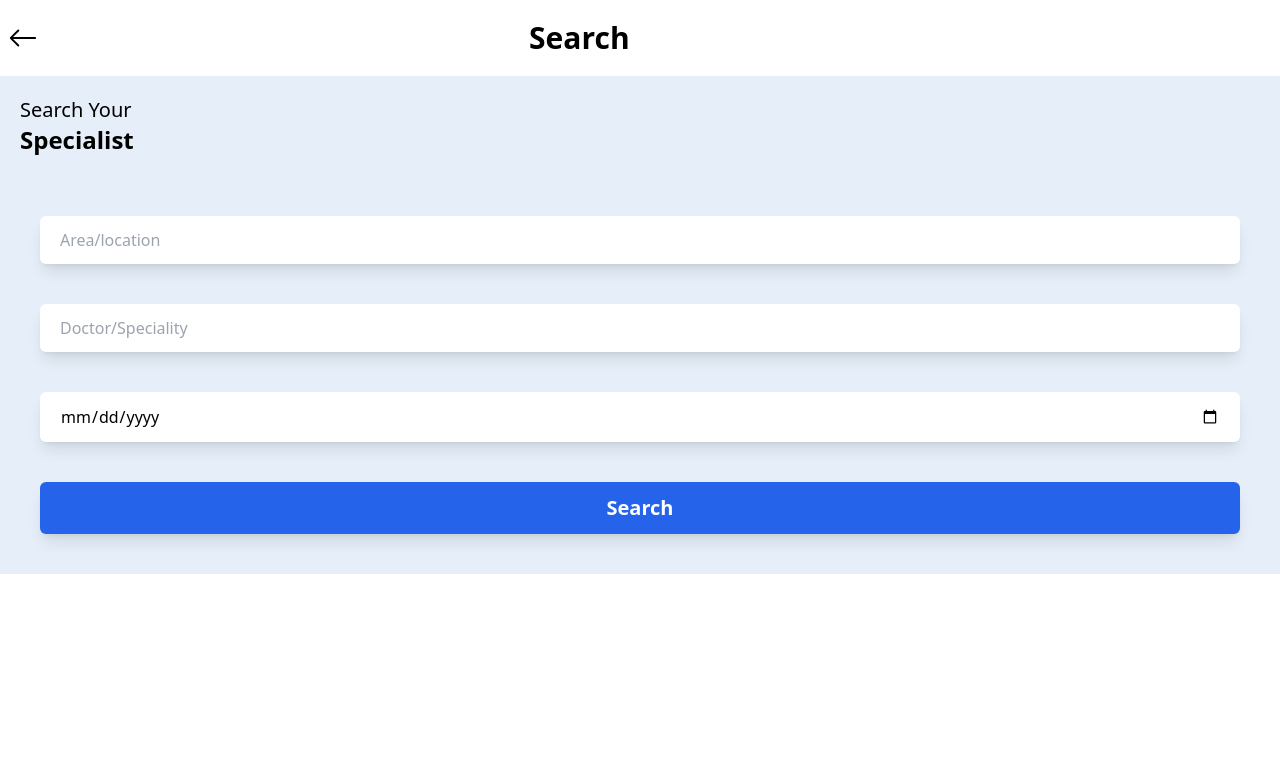
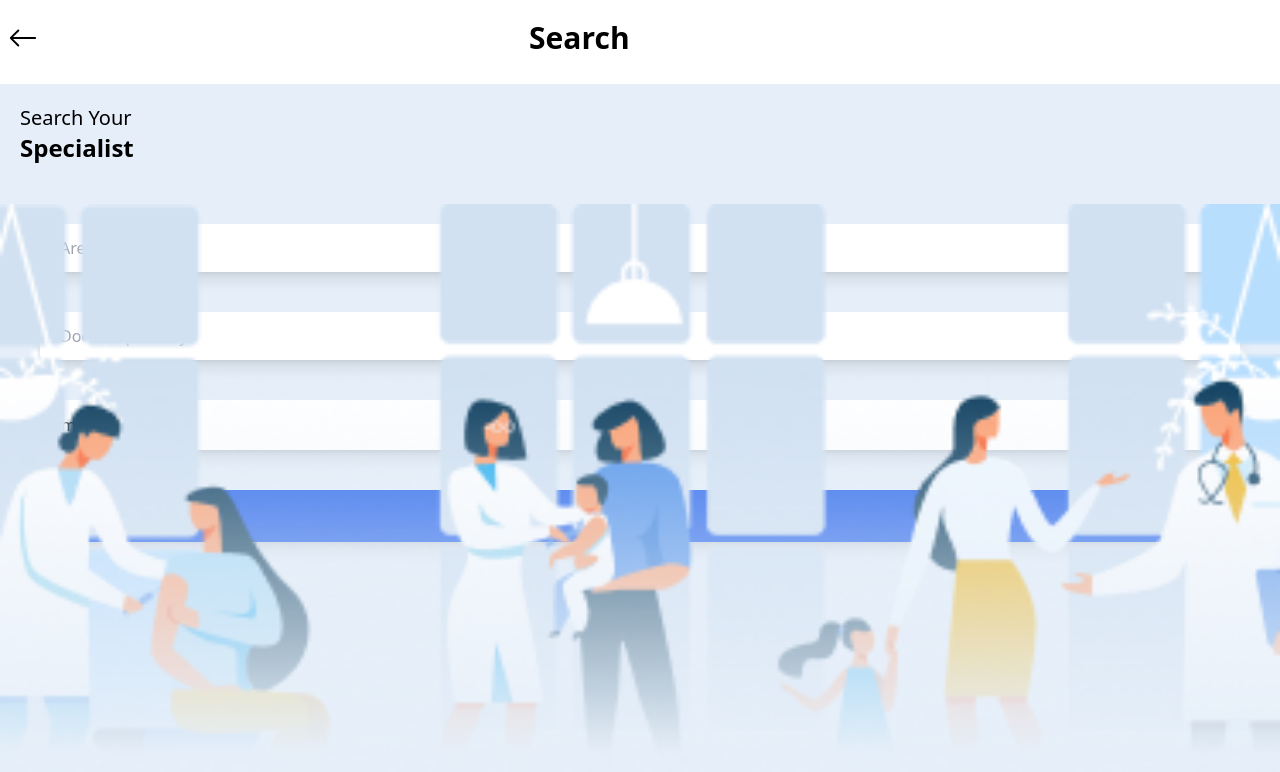
Before and after one commit to AyusDas/saarve-ui, a React (Create React App) app: page /search in a window 1280 px wide. Shown: the top 772 px of the page. Built offline with nearby package versions, Linux system fonts and the light colour scheme; the HTML template or start-up script is replaced by a standard one.

Commit message:
Update search.js

```diff
--- a/src/pages/search.js
+++ b/src/pages/search.js
@@ -13,7 +13,7 @@ const Search = () => {
                     Search
                 </div>
             </header>
-            <div className='flex flex-1 justify-between items-center bg-[#E6EFF9]'>
+            <div className='flex flex-1 justify-between items-center bg-[#E6EFF9] mt-2'>
                 <div className='px-5 py-5'>
                     <div className='text-xl'>Search Your</div>
                     <div className='text-2xl font-semibold'>Specialist</div>
@@ -35,6 +35,9 @@ const Search = () => {
                     </div>
                 </form>
             </div>
+            <div className='w-full h-72 bg-[#E6EFF9] flex flex-1 items-end'>
+                <img className='w-full' src={require('../assets/bg2.png')}/>
+            </div>
         </div>
     )
 }
```
